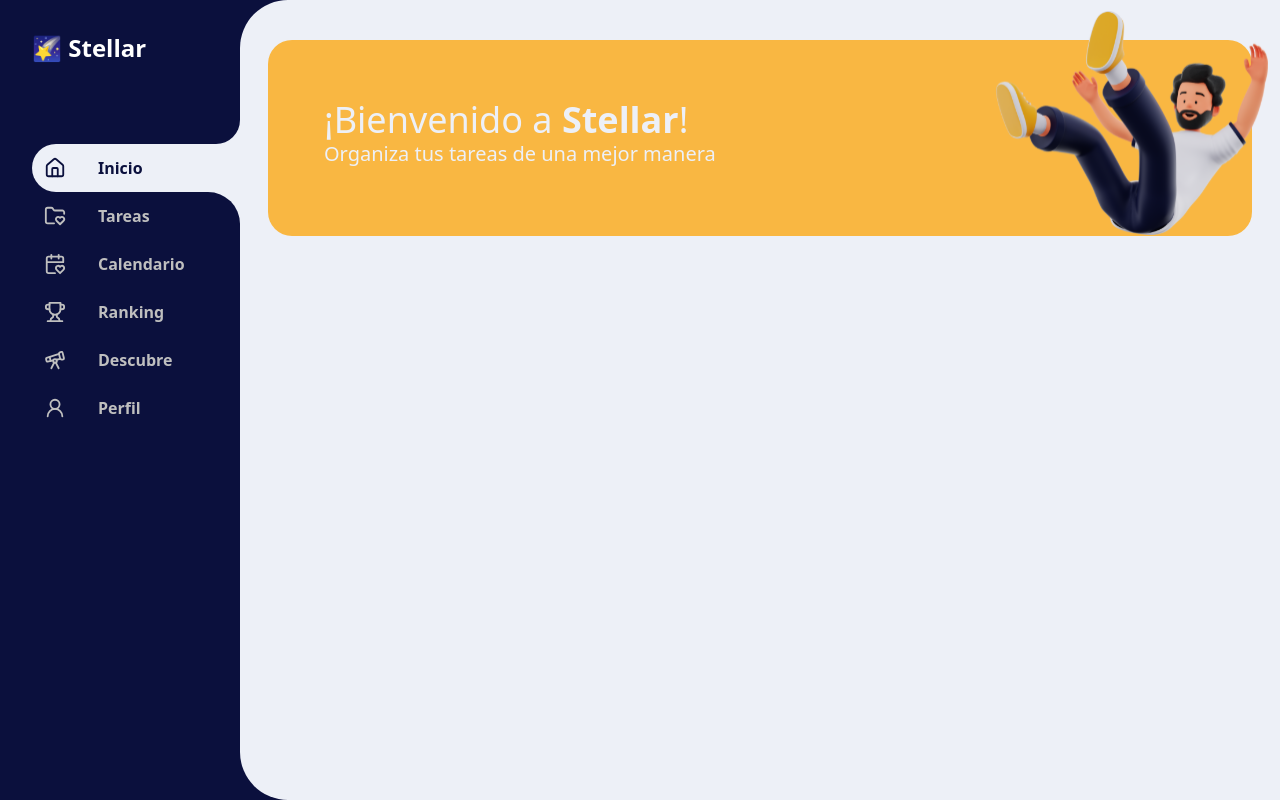
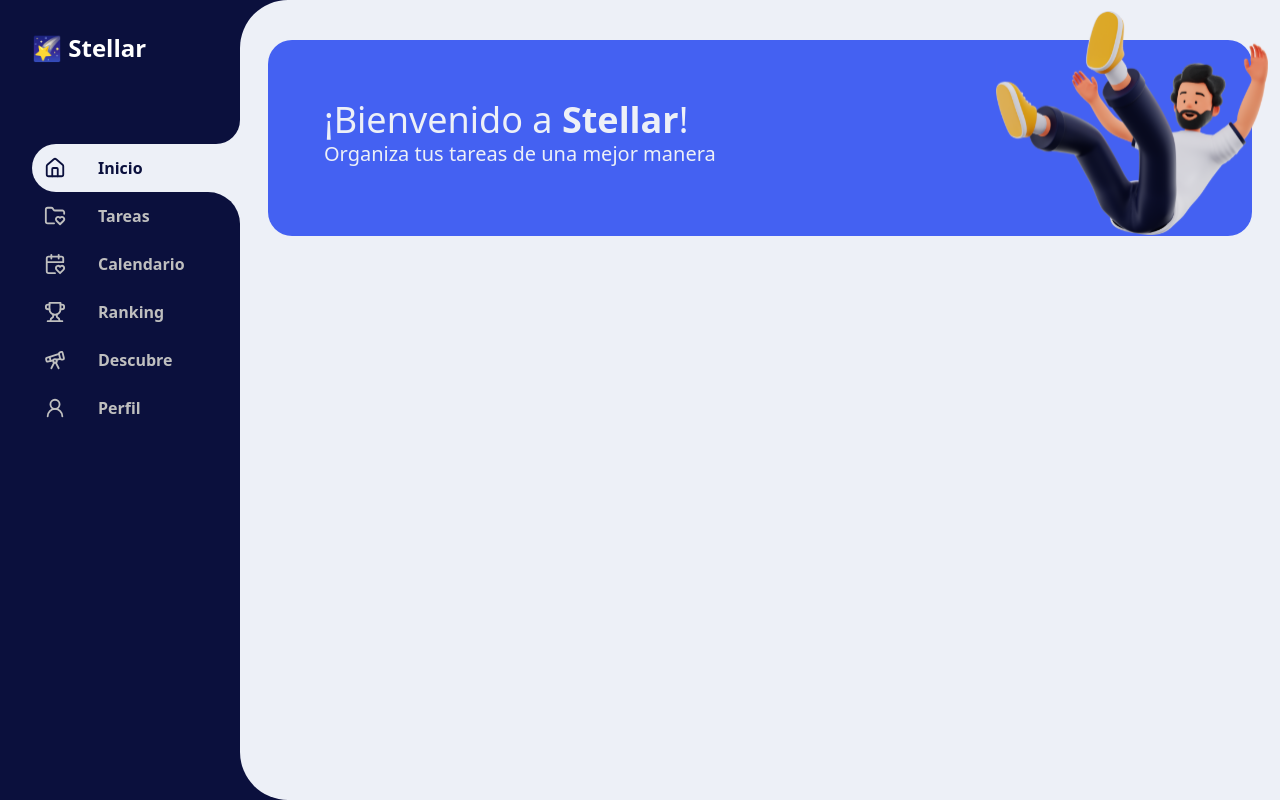
Before and after one commit to KevinLatino/Stellar-Frontend, a React (Vite) app: page /sidebar/dashboard in a window 1280 px wide. Built offline with nearby package versions, Linux system fonts and the light colour scheme.

Commit message:
adding new colors

```diff
--- a/src/Screens/HomeScreen.jsx
+++ b/src/Screens/HomeScreen.jsx
@@ -4,7 +4,7 @@ import Falling from '../../public/Ilustrations/Stellar-Falling.svg'
 const HomeScreen = () => {
     return (
         <>
-            <div className="flex pb-3 pt-1 my-3 bg-gradient-to-r from-[#F9B742] via-[#F9B742] to-[#F9B742] rounded-3xl">
+            <div className="flex pb-3 pt-1 my-3 bg-gradient-to-r from-light-blue via-light-blue to-light-blue rounded-3xl">
                 <div className="my-14 ml-14 w-1/2">
                     <div className="w-full text-light-White">
                         <h1 className="text-4xl font-medium">
```
